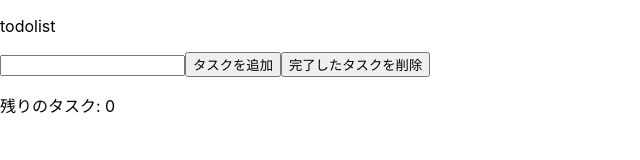
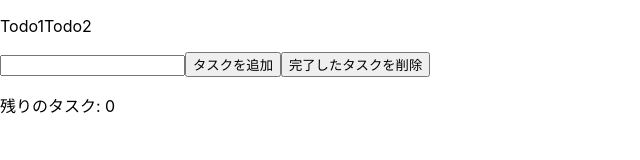
Before and after one commit to t-nakai10/react-todo, a React (Create React App) app: page / in a window 1280 px wide. Shown: the top 160 px of the page, without its empty margins (0-640 px from the left). Built offline with nearby package versions, Linux system fonts and the light colour scheme; the HTML template or start-up script is replaced by a standard one.

Commit message:
親コンポーネントで定義された todos を props として受け取る

```diff
--- a/src/TodoList.jsx
+++ b/src/TodoList.jsx
@@ -1,9 +1,13 @@
 import React from "react";
 
-const TodoList = () => {
+/**
+ * 親コンポーネントの useState の todos を受け取るには props を引数に渡す.
+ * 引数に props を受け取り props.todos とできるが、一般的にはオブジェクトで記載
+ **/
+const TodoList = ({ todos }) => {
   return (
     <div>
-      <p>todolist</p>
+      <p>{todos}</p>
     </div>
   );
 };
```
